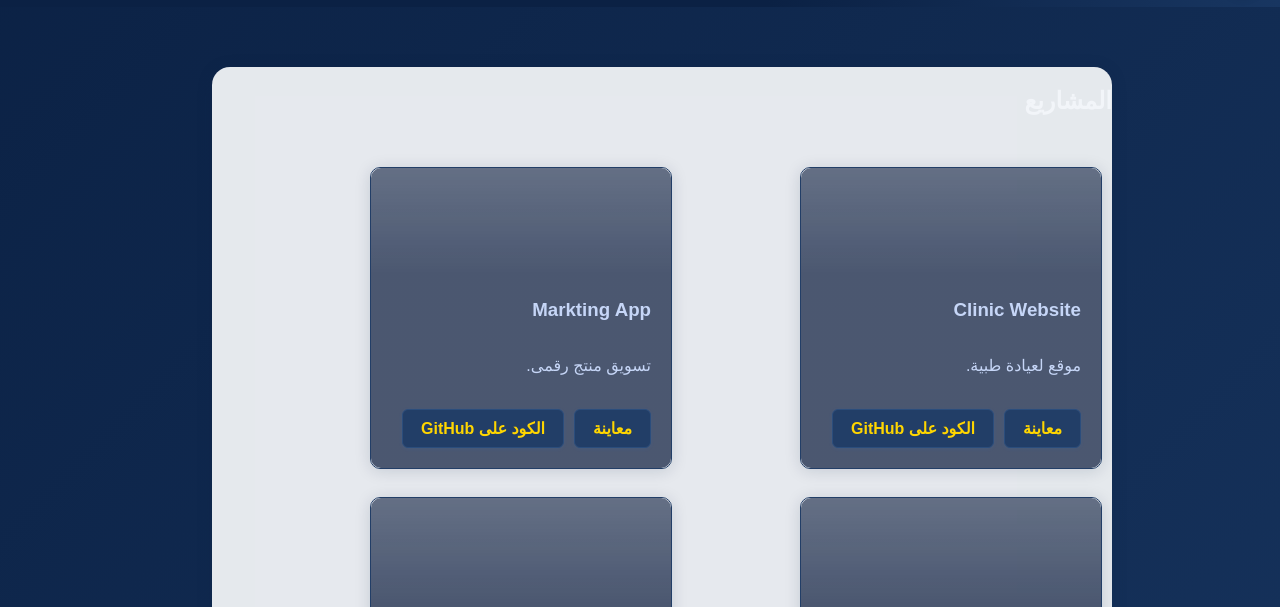
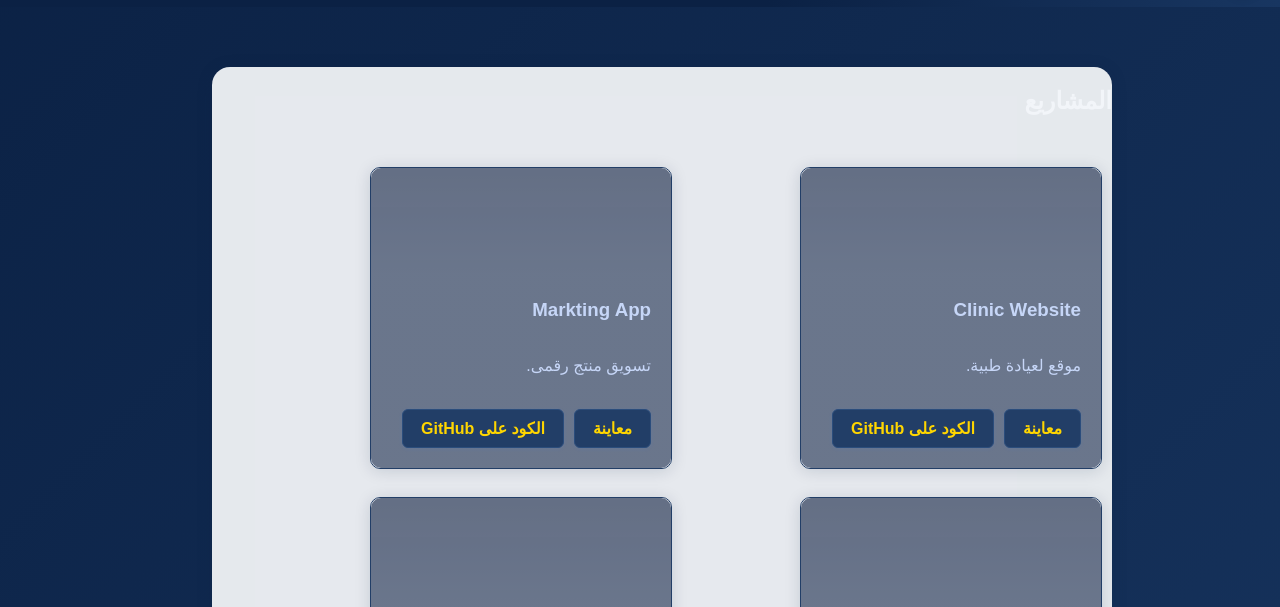
Before and after one commit to heshamfront/portfolio, a plain HTML site: page projects.html in a window 1280 px wide. Both pictures are taken after a click on the button "تبديل الوضع". Shown: the part 159-766 px from the top of the page. Drawn offline with Linux system fonts and the light colour scheme.

Commit message:
edite some thing

```diff
--- a/style.css
+++ b/style.css
@@ -139,6 +139,9 @@ header .logo {
     justify-content: space-around;
     align-items: center;
     direction: ltr;
+    @media (max-width: 600px) {
+        flex-direction: column;
+    }
 }
 header h1 {
     margin: 0 0 10px 0;
@@ -401,15 +404,15 @@ section {
     content: '';
     position: absolute;
     inset: 0;
-    background: linear-gradient(to top, rgba(16,32,64,0.38) 65%, rgba(16,32,64,0.12) 100%);
+    background: linear-gradient(to top, rgba(16, 32, 64, 0.11) 65%, rgba(16,32,64,0.12) 100%);
     z-index: 1;
     border-radius: 10px;
     pointer-events: none;
 }
-body.dark-mode .project-card::before {
-    background: linear-gradient(to top, rgba(16,32,64,0.38) 65%, rgba(16,32,64,0.12) 100%);
+ body.dark-mode .project-card::before {
+    background: linear-gradient(to top, rgba(138, 159, 201, 0.137) 65%, rgba(16,32,64,0.12) 100%);
 }
-.project-card > * {
+ .project-card > * {
     position: relative;
     z-index: 2;
 }
```
